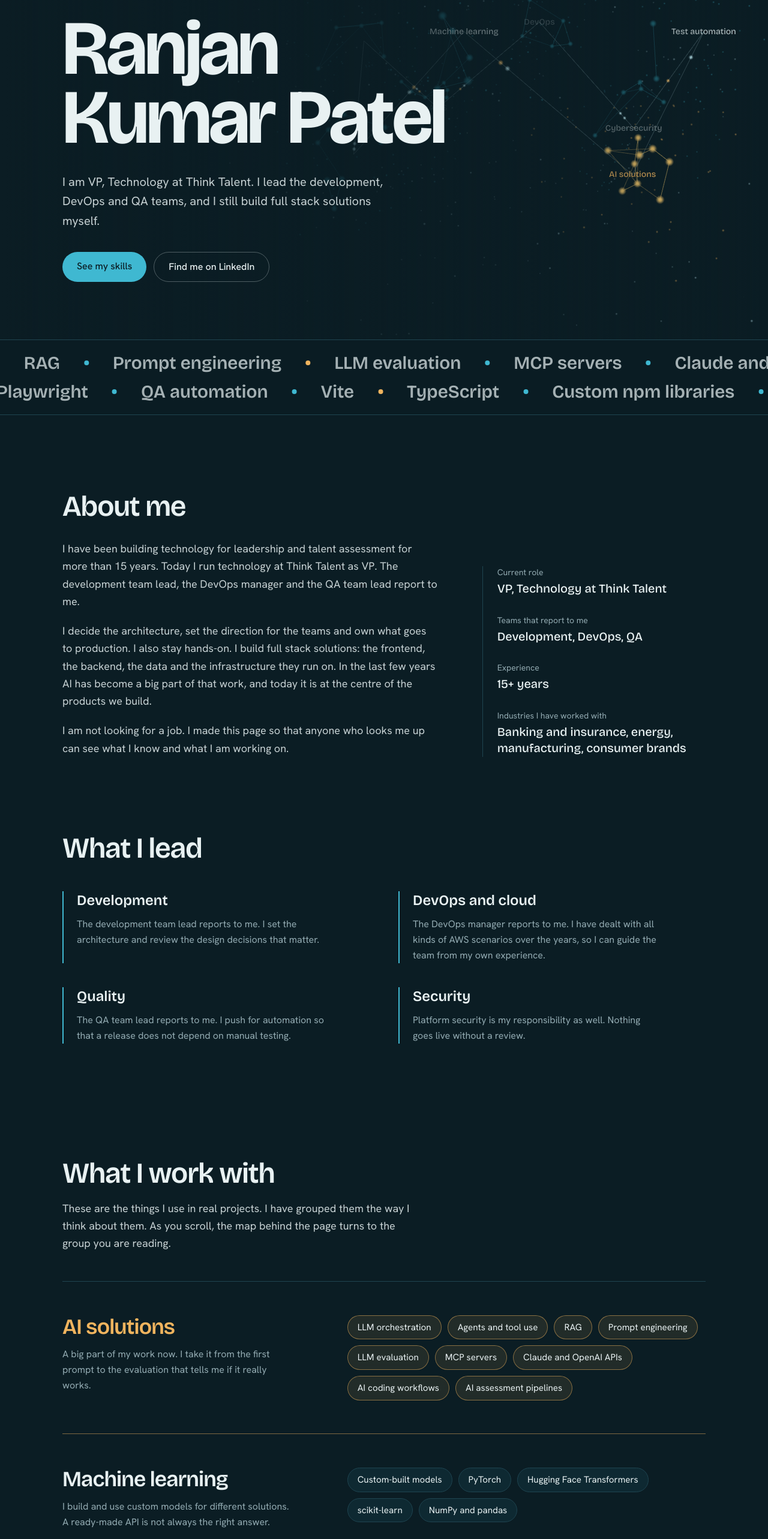
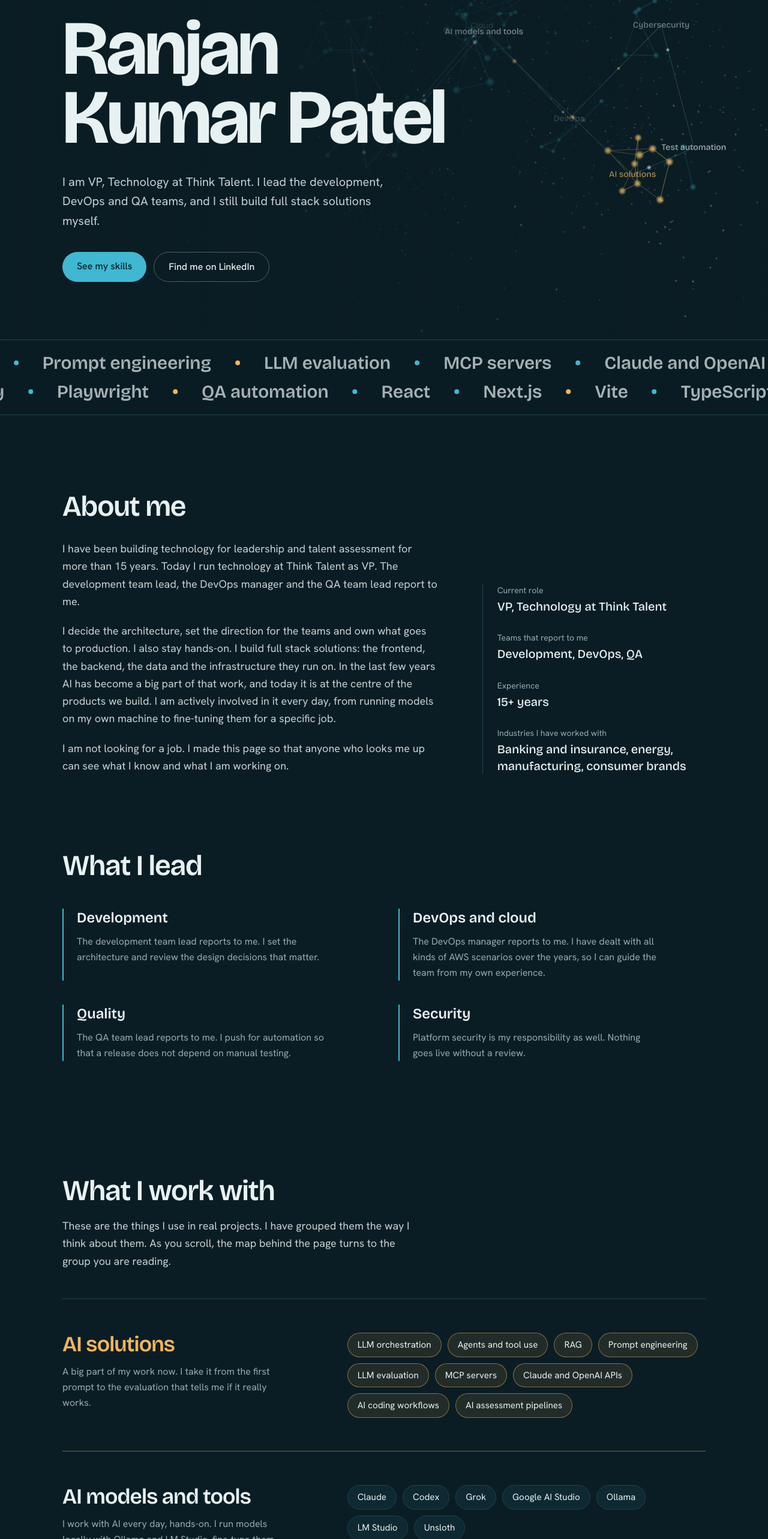
Before and after one commit to ranjankumarpatel/ranjankumarpatel, a Next.js app in the folder site/: page /ranjankumarpatel/ in a window 1280 px wide. Shown: the part 234-2800 px from the top of the page at 60% size. Built offline with nearby package versions, Linux system fonts and the light colour scheme.

Commit message:
Add AI tools I use and Azure, Google Cloud

```diff
--- a/site/src/content.ts
+++ b/site/src/content.ts
@@ -6,7 +6,7 @@ export const profile = {
     "I am VP, Technology at Think Talent. I lead the development, DevOps and QA teams, and I still build full stack solutions myself.",
   about: [
     "I have been building technology for leadership and talent assessment for more than 15 years. Today I run technology at Think Talent as VP. The development team lead, the DevOps manager and the QA team lead report to me.",
-    "I decide the architecture, set the direction for the teams and own what goes to production. I also stay hands-on. I build full stack solutions: the frontend, the backend, the data and the infrastructure they run on. In the last few years AI has become a big part of that work, and today it is at the centre of the products we build.",
+    "I decide the architecture, set the direction for the teams and own what goes to production. I also stay hands-on. I build full stack solutions: the frontend, the backend, the data and the infrastructure they run on. In the last few years AI has become a big part of that work, and today it is at the centre of the products we build. I am actively involved in it every day, from running models on my own machine to fine-tuning them for a specific job.",
     "I am not looking for a job. I made this page so that anyone who looks me up can see what I know and what I am working on.",
   ],
   facts: [
@@ -69,6 +69,20 @@ export const skillGroups: SkillGroup[] = [
     ],
   },
   {
+    id: "aitools",
+    name: "AI models and tools",
+    note: "I work with AI every day, hands-on. I run models locally with Ollama and LM Studio, fine-tune them with Unsloth, and use Claude, Codex, Grok and Google AI Studio. I pick whichever fits the job.",
+    items: [
+      "Claude",
+      "Codex",
+      "Grok",
+      "Google AI Studio",
+      "Ollama",
+      "LM Studio",
+      "Unsloth",
+    ],
+  },
+  {
     id: "ml",
     name: "Machine learning",
     note: "I build and use custom models for different solutions. A ready-made API is not always the right answer.",
@@ -103,9 +117,12 @@ export const skillGroups: SkillGroup[] = [
   },
   {
     id: "aws",
-    name: "AWS",
-    note: "Our platforms run on AWS. I have dealt with all kinds of AWS scenarios over the years.",
+    name: "Cloud",
+    note: "AWS is my main cloud and I have dealt with all kinds of AWS scenarios over the years. I also use Azure and Google Cloud for different use cases.",
     items: [
+      "AWS",
+      "Azure",
+      "Google Cloud",
       "EC2",
       "S3",
       "RDS",
```
